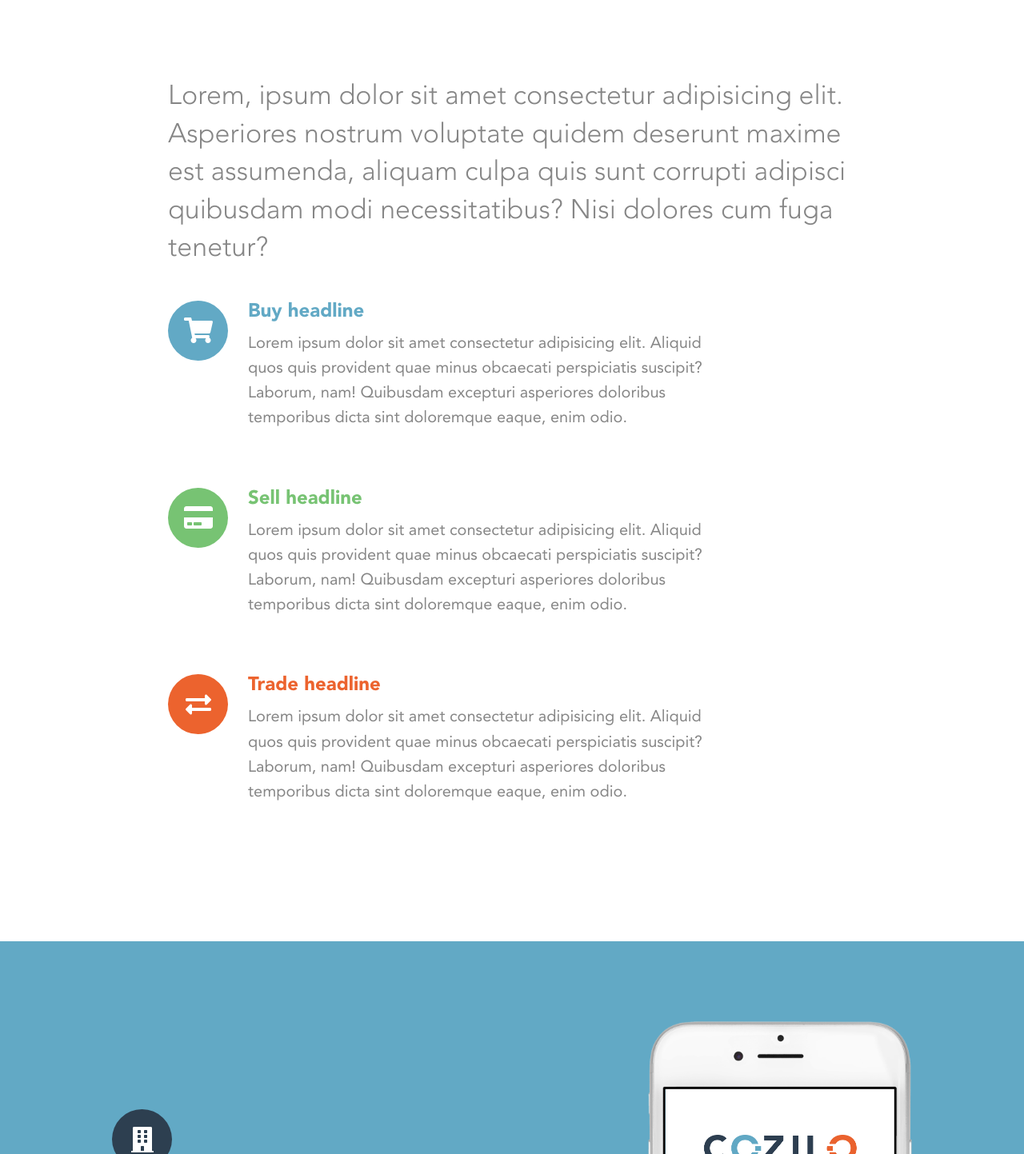
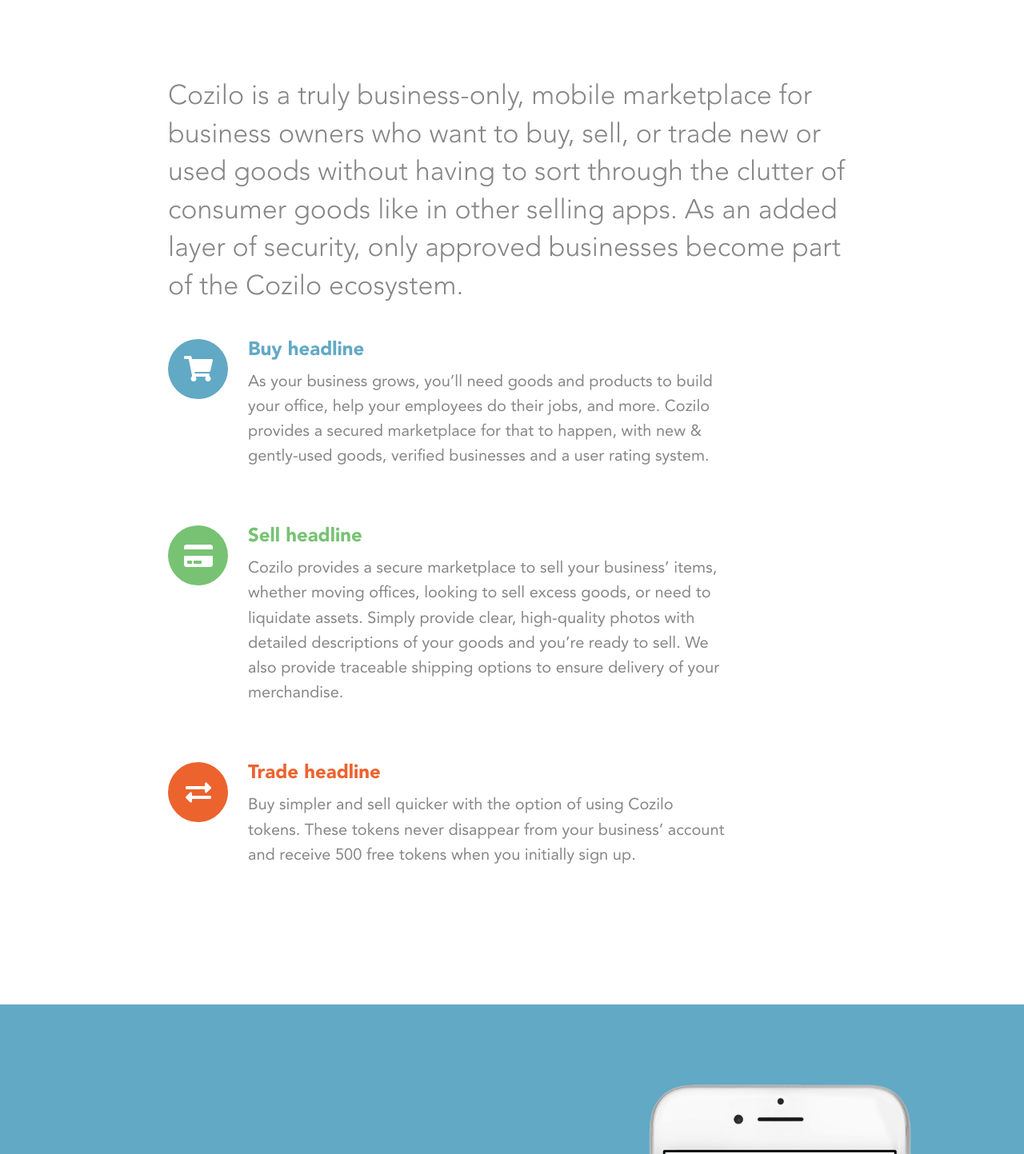
Before and after one commit to itsbrittaleigh/cozilo-marketing, a Vue app: page /features in a window 1280 px wide. Shown: the part 527-1970 px from the top of the page at 80% size. Built offline with nearby package versions, Linux system fonts and the light colour scheme; what vue2-collapse would draw is missing.

Commit message:
updating features content and form endpoints

```diff
--- a/src/components/ContactForm.vue
+++ b/src/components/ContactForm.vue
@@ -59,7 +59,7 @@
       const config = { headers: { 'Content-Type': 'application/json' } };
       axios
         .post(
-          // 'https://bh72s9uy88.execute-api.us-east-1.amazonaws.com/Production',
+          'https://cpkgq5ic4i.execute-api.us-east-1.amazonaws.com/prod',
           JSON.stringify(this.contact),
           config,
         )
--- a/src/components/NewsletterForm.vue
+++ b/src/components/NewsletterForm.vue
@@ -1,8 +1,8 @@
 <template>
   <div class="form-container">
-    <form action="" method="post" id="news" target="_blank">
+    <form action="https://cozilo.us18.list-manage.com/subscribe/post?u=fa27529a5d259d242d544ac90&amp;id=07e41434a5" method="post" id="news" target="_blank">
       <div style="position: absolute; left: -5000px;" aria-hidden="true">
-        <input type="text" name="b_2cde1fc2a879247bf5a990f7e_586a4bf93a" tabindex="-1" value="">
+        <input type="text" name="b_fa27529a5d259d242d544ac90_07e41434a5" tabindex="-1" value="">
       </div>
       <div class="input-container">
         <input
--- a/src/pages/Features.vue
+++ b/src/pages/Features.vue
@@ -8,10 +8,10 @@
       <section class="features">
         <div class="container content-container content padded-section">
           <p class="lead hidden">
-            Lorem, ipsum dolor sit amet consectetur adipisicing elit. Asperiores
-            nostrum voluptate quidem deserunt maxime est assumenda, aliquam culpa
-            quis sunt corrupti adipisci quibusdam modi necessitatibus? Nisi dolores
-            cum fuga tenetur?
+            Cozilo is a truly business-only, mobile marketplace for business owners who want to
+            buy, sell, or trade new or used goods without having to sort through the clutter of
+            consumer goods like in other selling apps. As an added layer of security, only
+            approved businesses become part of the Cozilo ecosystem.
           </p>
           <div class="feature">
             <div class="section-header-icon bg-lightblue hidden">
@@ -20,10 +20,10 @@
             <div class="text">
               <h2 class="color-lightblue hidden">Buy headline</h2>
               <p class="hidden">
-                Lorem ipsum dolor sit amet consectetur adipisicing elit. Aliquid quos quis
-                provident quae minus obcaecati perspiciatis suscipit? Laborum, nam! Quibusdam
-                excepturi asperiores doloribus temporibus dicta sint doloremque eaque, enim
-                odio.
+                As your business grows, you’ll need goods and products to build your office,
+                help your employees do their jobs, and more. Cozilo provides a secured marketplace
+                for that to happen, with new &amp; gently-used goods, verified businesses and a user
+                rating system.
               </p>
             </div>
           </div>
@@ -34,10 +34,11 @@
             <div class="text">
               <h2 class="color-green hidden">Sell headline</h2>
               <p class="hidden">
-                Lorem ipsum dolor sit amet consectetur adipisicing elit. Aliquid quos quis
-                provident quae minus obcaecati perspiciatis suscipit? Laborum, nam! Quibusdam
-                excepturi asperiores doloribus temporibus dicta sint doloremque eaque, enim
-                odio.
+                Cozilo provides a secure marketplace to sell your business’ items, whether
+                moving offices, looking to sell excess goods, or need to liquidate assets.
+                Simply provide clear, high-quality photos with detailed descriptions of your
+                goods and you’re ready to sell. We also provide traceable shipping options to
+                ensure delivery of your merchandise.
               </p>
             </div>
           </div>
@@ -48,10 +49,9 @@
             <div class="text">
               <h2 class="color-orange hidden">Trade headline</h2>
               <p class="hidden">
-                Lorem ipsum dolor sit amet consectetur adipisicing elit. Aliquid quos quis
-                provident quae minus obcaecati perspiciatis suscipit? Laborum, nam! Quibusdam
-                excepturi asperiores doloribus temporibus dicta sint doloremque eaque, enim
-                odio.
+                Buy simpler and sell quicker with the option of using Cozilo tokens. These
+                tokens never disappear from your business’ account and receive 500 free tokens
+                when you initially sign up.
               </p>
             </div>
           </div>
@@ -132,11 +132,12 @@
       <section class="feature-overview content padded-section">
         <div class="container">
           <div class="col-lt">
-            <h2 class="color-lightblue hidden">Find used and new</h2>
+            <h2 class="color-lightblue hidden">Find new and used</h2>
             <p class="hidden">
-              Lorem ipsum dolor sit amet consectetur adipisicing elit. Ad tempora officiis
-              earum dolorum quaerat quae omnis, ex ab ipsam saepe explicabo. Doloribus quaerat,
-              reiciendis maxime iure ipsam quo sint eius.
+              Unlike other marketplaces that only feature brand new, expensive goods,
+              you can search through new or gently-used items in the Cozilo marketplace.
+              This is a much more cost-efficient way for your business to find the products
+              you need.
             </p>
             <h2 class="color-orange hidden">Simple interface and payment structure</h2>
             <p class="hidden">
@@ -152,25 +153,29 @@
             </p>
             <h2 class="color-darkblue hidden">Chat with sellers</h2>
             <p class="hidden">
-              Lorem ipsum dolor sit amet consectetur adipisicing elit. Ad tempora officiis
-              earum dolorum quaerat quae omnis, ex ab ipsam saepe explicabo. Doloribus quaerat,
-              reiciendis maxime iure ipsam quo sint eius.
+              Communicate easily with other local business owners directly within the Cozilo app.
+              Arrange in-person meetings, discuss your terms of sale or trade, or simply connect
+              to expand your business’ network. Every business on Cozilo is verified, so you’ll
+              know exactly who you’re speaking with, every time.
             </p>
           </div>
           <div class="col-rt">
             <h2 class="color-darkblue hidden">Take the hassle out of shipping</h2>
             <p class="hidden">
-              Lorem ipsum dolor sit amet consectetur adipisicing elit. Ad tempora officiis
-              earum dolorum quaerat quae omnis, ex ab ipsam saepe explicabo. Doloribus quaerat,
-              reiciendis maxime iure ipsam quo sint eius.
+              The Cozilo platform uses Shippo, a cloud-based shipping software, to provide
+              quick, reliable, and cost-effective shipping logistics for your transactions.
+              Simply submit an order, and we’ll print all necessary packing and shipping labels
+              for you.
             </p>
             <h2 class="color-lightblue hidden">
               Safe transactions with user ratings and escrow accounts
             </h2>
             <p class="hidden">
-              Lorem ipsum dolor sit amet consectetur adipisicing elit. Ad tempora officiis
-              earum dolorum quaerat quae omnis, ex ab ipsam saepe explicabo. Doloribus quaerat,
-              reiciendis maxime iure ipsam quo sint eius.
+              By requiring account verification, we can ensure that only legitimate businesses
+              are a part of the Cozilo community. Additionally, a multi-faceted rating system
+              is in place for users to rate their interactions and transactions with others,
+              allowing them to know who they’re buying or selling with before even contacting
+              them.
             </p>
             <h2 class="color-orange hidden">Choose your method of payment</h2>
             <p class="hidden">
--- a/src/pages/Home.vue
+++ b/src/pages/Home.vue
@@ -388,9 +388,9 @@
         &:nth-child(3) {
           margin: 0 30px 0 0;
         }
-        img {
-          height: 100px;
-          width: 100px;
+        i,
+        svg {
+          font-size: 5em;
         }
       }
     }
```
